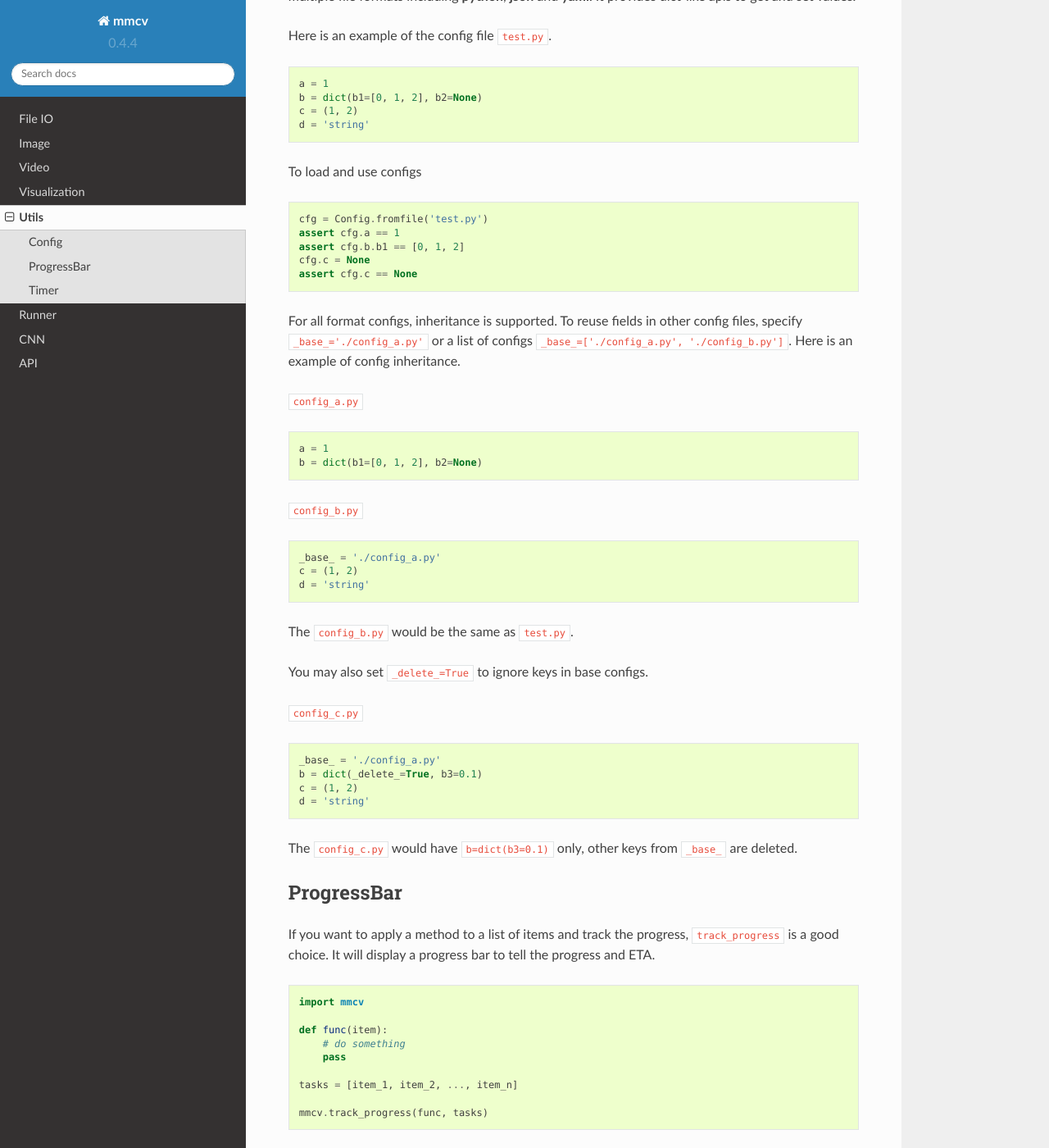
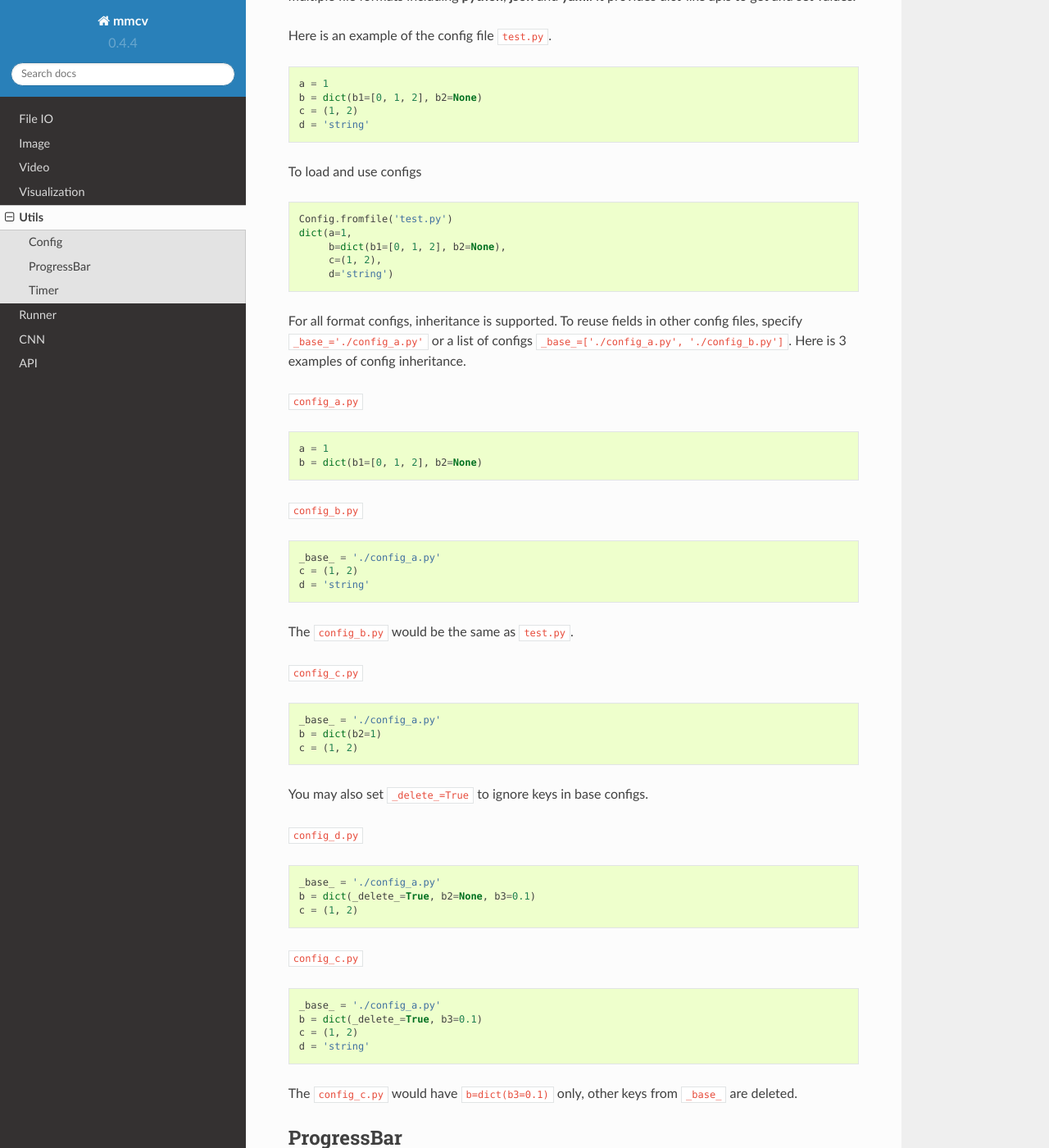
Before and after one commit to open-mmlab/mmcv, a Sphinx documentation site: the page built from docs/utils.md, in a window 1280 px wide and 1400 px high, scrolled down 257 px. Shown: the whole window at 82% size. Built offline with Sphinx 7.4.7 and the Read the Docs theme 2.0.0, drawn with Linux system fonts in a browser that asks for light colours.

Commit message:
update docs

````diff
--- a/docs/utils.md
+++ b/docs/utils.md
@@ -18,16 +18,16 @@ d = 'string'
 To load and use configs
 
 ```python
-cfg = Config.fromfile('test.py')
-assert cfg.a == 1
-assert cfg.b.b1 == [0, 1, 2]
-cfg.c = None
-assert cfg.c == None
+Config.fromfile('test.py')
+dict(a=1,
+     b=dict(b1=[0, 1, 2], b2=None),
+     c=(1, 2),
+     d='string')
 ```
 
 For all format configs, inheritance is supported. To reuse fields in other config files,
 specify `_base_='./config_a.py'` or a list of configs `_base_=['./config_a.py', './config_b.py']`.
-Here is an example of config inheritance.
+Here is 3 examples of config inheritance.
 
 `config_a.py`
 ```python
@@ -42,7 +42,21 @@ d = 'string'
 ```
 The `config_b.py` would be the same as `test.py`.
 
+`config_c.py`
+```python
+_base_ = './config_a.py'
+b = dict(b2=1)
+c = (1, 2)
+```
+
 You may also set `_delete_=True` to ignore keys in base configs.
+
+`config_d.py`
+```python
+_base_ = './config_a.py'
+b = dict(_delete_=True, b2=None, b3=0.1)
+c = (1, 2)
+```
 
 `config_c.py`
 ```python
````
